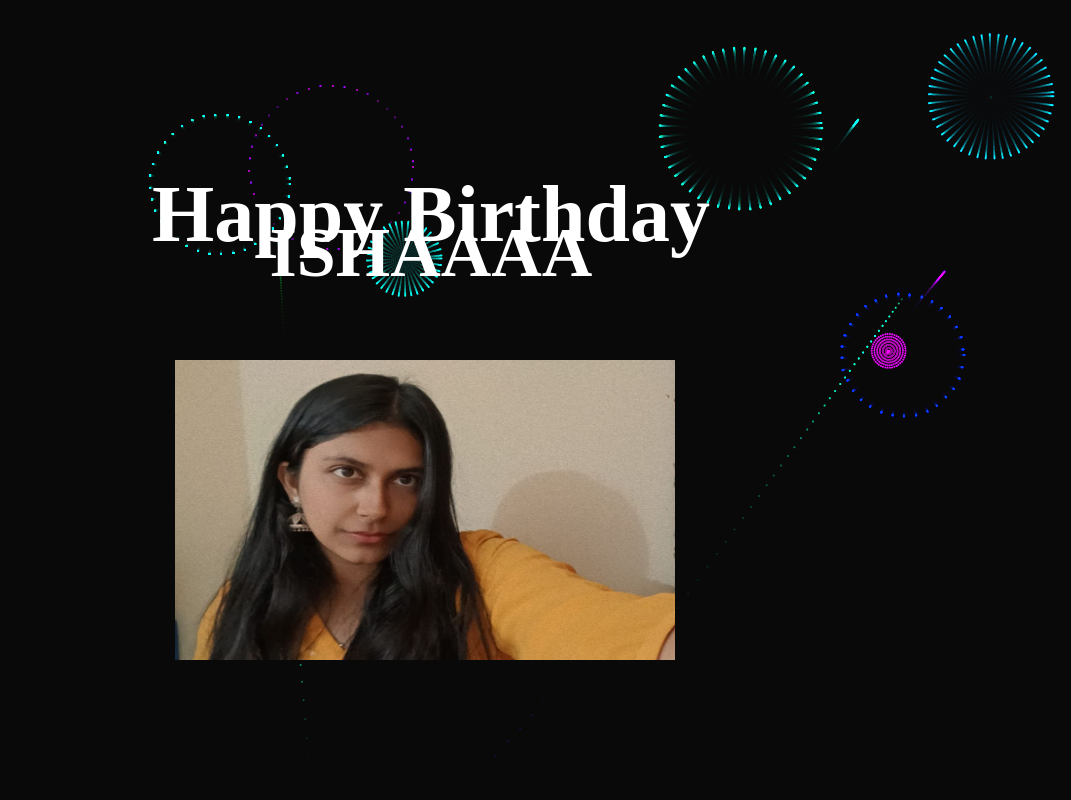
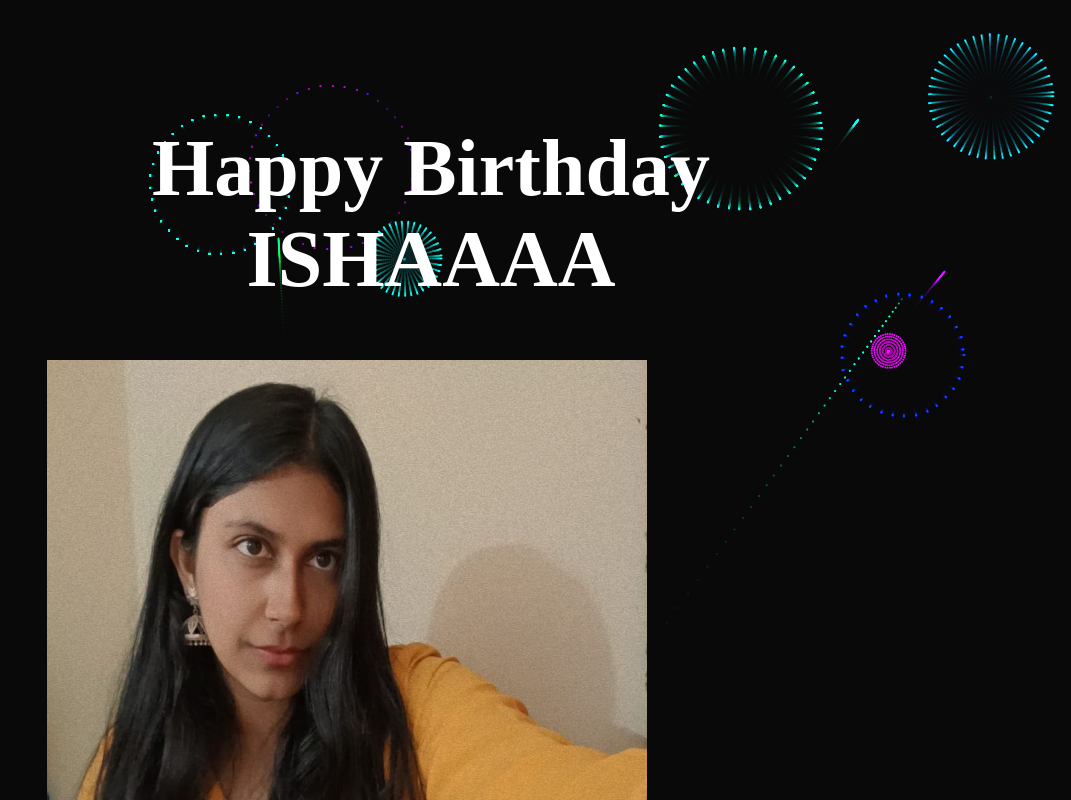
Before and after one commit to DexterYTgaming/hbd, a plain HTML site: page index.html in a window 1280 px wide. Shown: the whole page, without its empty margins (209-1280 px from the left). Drawn offline with Linux system fonts and the light colour scheme.

Commit message:
Update index.html

```diff
--- a/index.html
+++ b/index.html
@@ -8,6 +8,7 @@
           canvas{display:block}
           h1 {
             position: absolute;
+            text-align: center;
             top: 20%;
             left: 50%;
             transform: translate(-50%, -50%);
@@ -34,17 +35,17 @@
 
           }
           img{
-            height: 300px;
-            width: 500px;
+            height: 500px;
+            width: 600px;
             position: absolute;
             top: 45%;
-            left: 30%;
+            left: 20%;
           }
     </style>
     <body>
 
-        <h1>Happy Birthday</h1>
-        <h4>ISHAAAA</h4>
+        <h1>Happy Birthday ISHAAAA</h1>
+        <h4></h4>
         <img src="./photo.jpeg" alt="ghodu">
         <canvas id="birthday"></canvas>
     </body>
```
